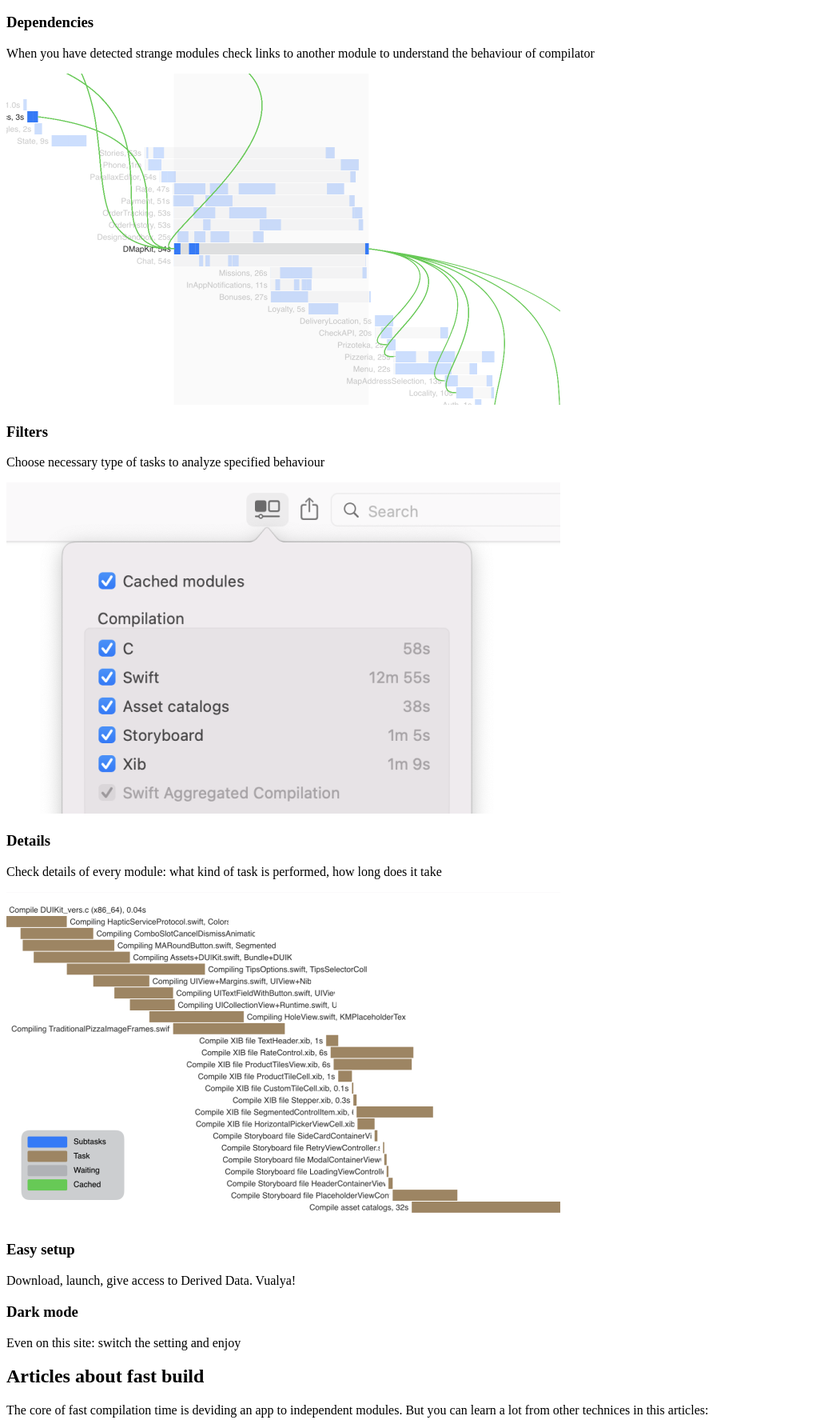
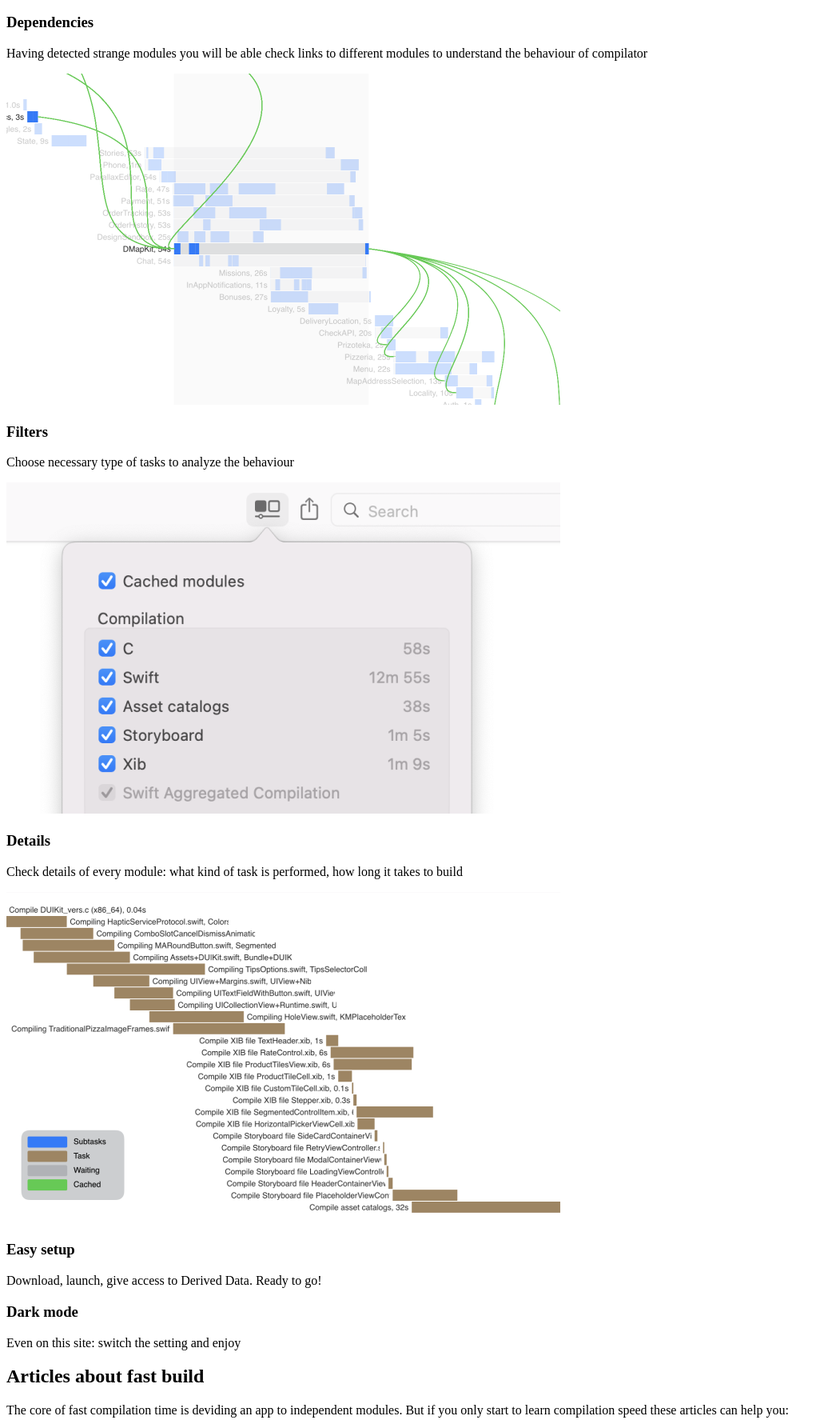
Before and after one commit to akaDuality/BuildGraph, a plain HTML site: page index.html in a window 1280 px wide. Shown: the part 3938-5723 px from the top of the page at 80% size, without its empty margins (0-1041 px from the left). Drawn offline with Linux system fonts and the light colour scheme.

Commit message:
Update text

```diff
--- a/index.html
+++ b/index.html
@@ -62,7 +62,7 @@
         <h3>Timings</h3>
         <p>
           Find out long tasks and strange places: thin waterfall of tasks, blocking
-          tasks, long assets compilation and other types of problems
+          tasks, slow assets compilation and other types of problems
         </p>
         <picture>
           <source
@@ -80,7 +80,7 @@
       <article>
         <h3>Dependencies</h3>
         <p>
-          When you have detected strange modules check links to another module
+          Having detected strange modules you will be able check links to different modules
           to understand the behaviour of compilator
         </p>
         <picture>
@@ -99,7 +99,7 @@
       <article>
         <h3>Filters</h3>
         <p>
-          Choose necessary type of tasks to analyze specified behaviour
+          Choose necessary type of tasks to analyze the behaviour
         </p>
         <picture>
           <source
@@ -118,7 +118,7 @@
         <h3>Details</h3>
         <p>
           Check details of every module: what kind of task is performed, how
-          long does it take
+          long it takes to build
         </p>
         <picture>
           <source
@@ -136,7 +136,7 @@
       <article>
         <h3>Easy setup</h3>
         <p>
-          Download, launch, give access to Derived Data. Vualya!
+          Download, launch, give access to Derived Data. Ready to go!
         </p>
       </article>
 
@@ -151,7 +151,7 @@
 
   <section class="articles">
     <h2>Articles about fast build</h2>
-    <p>The core of fast compilation time is deviding an app to independent modules. But you can learn a lot from other technices in this articles:</p>
+    <p>The core of fast compilation time is deviding an app to independent modules. But if you only start to learn compilation speed these articles can help you:</p>
     <ul>
       <li>
         <a
```
